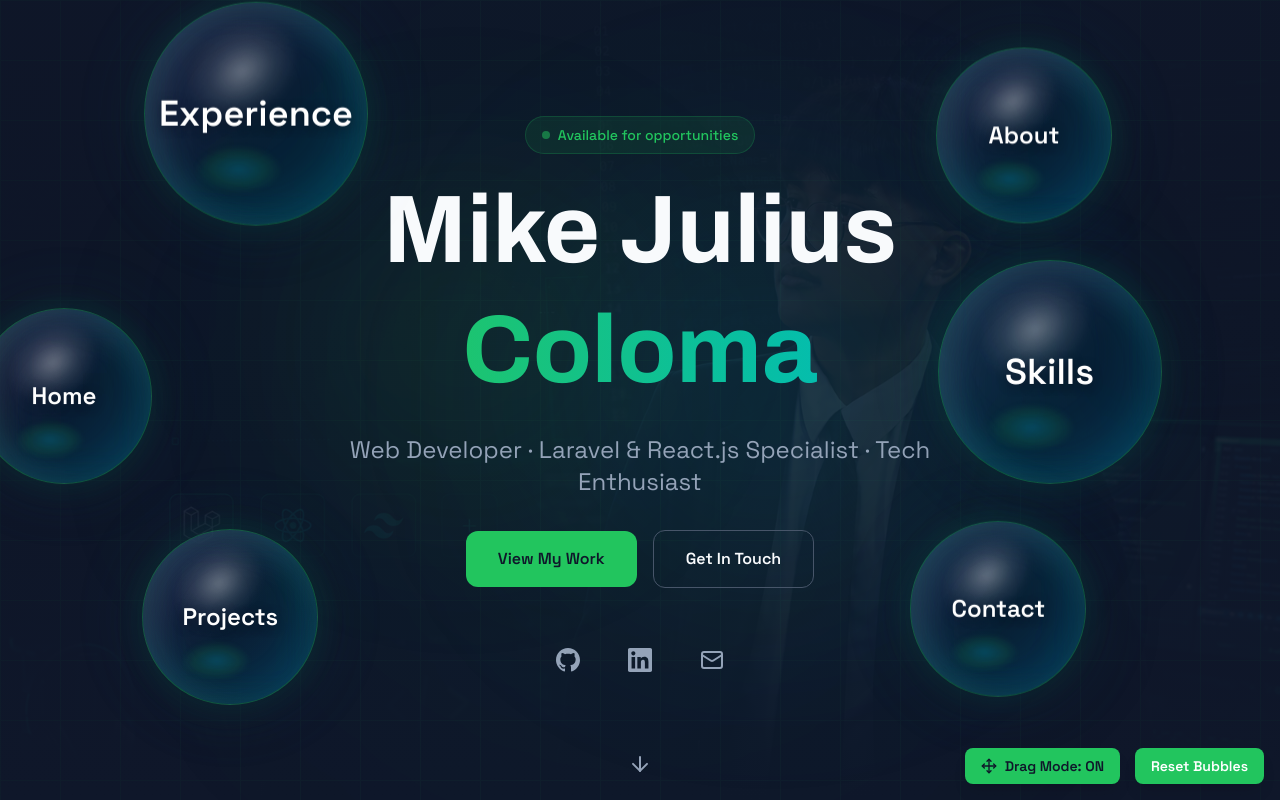
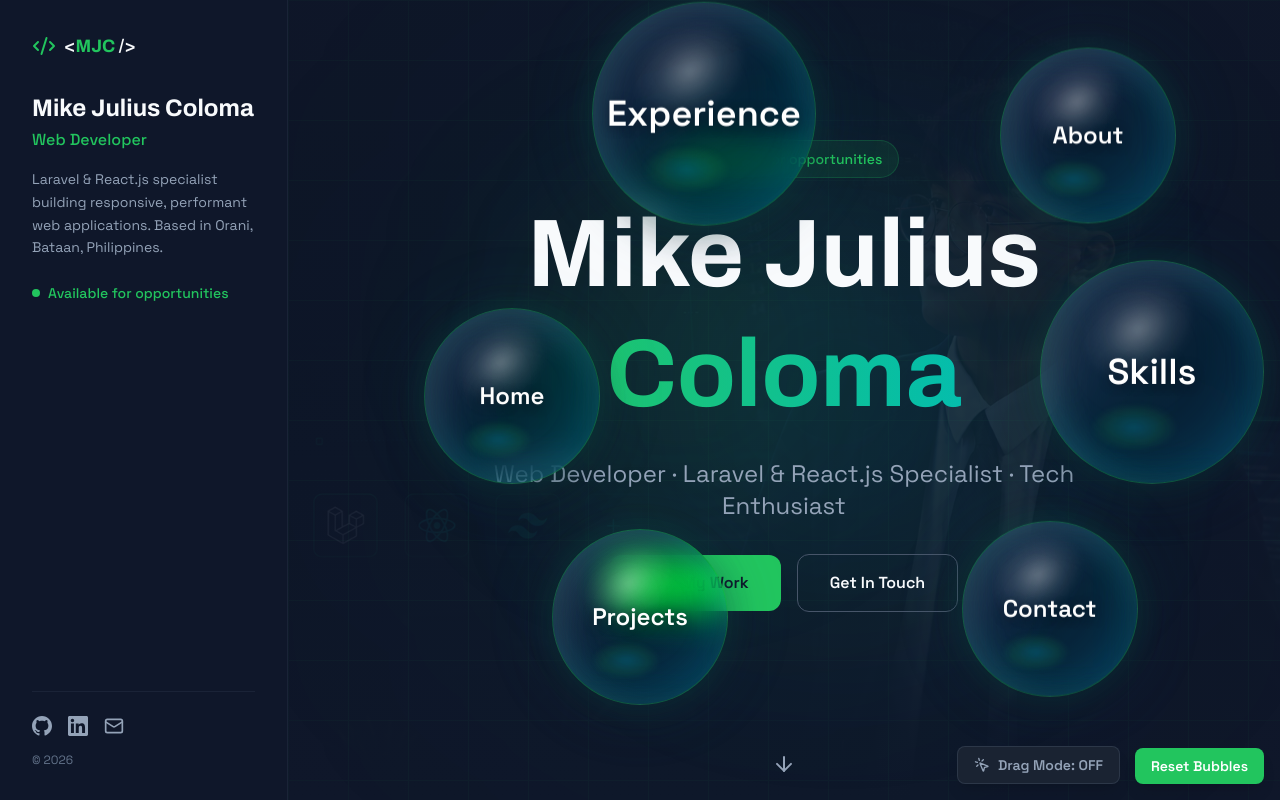
Before and after one commit to mjbkaz/portfolio, a Next.js app: page / in a window 1280 px wide. Shown: the top 800 px of the page. Built offline with nearby package versions, Linux system fonts and the light colour scheme.

Commit message:
add cursor trail

```diff
--- a/src/app/globals.css
+++ b/src/app/globals.css
@@ -388,6 +388,22 @@ body {
   }
 }
 
+/* Cursor bubble trail */
+@keyframes bubble-trail-rise {
+  0% {
+    opacity: 0.95;
+    transform: translate(-50%, -50%) scale(0.4);
+  }
+  20% {
+    opacity: 1;
+    transform: translate(calc(-50% + var(--drift-x) * 0.2), calc(-50% + var(--drift-y) * 0.2)) scale(1);
+  }
+  100% {
+    opacity: 0;
+    transform: translate(calc(-50% + var(--drift-x)), calc(-50% + var(--drift-y))) scale(1.15);
+  }
+}
+
 /* Reduced motion */
 @media (prefers-reduced-motion: reduce) {
   *, *::before, *::after {
--- a/src/app/layout.tsx
+++ b/src/app/layout.tsx
@@ -1,5 +1,6 @@
 import type { Metadata } from "next";
 import "./globals.css";
+import CursorTrail from "@/components/CursorTrail";
 
 export const metadata: Metadata = {
   title: "Mike Julius Coloma | Web Developer",
@@ -33,6 +34,7 @@ export default function RootLayout({
   return (
     <html lang="en" className="scroll-smooth">
       <body className="min-h-screen bg-[#0F172A] text-[#F8FAFC] font-sans antialiased">
+        <CursorTrail />
         {children}
       </body>
     </html>
--- a/src/app/page.tsx
+++ b/src/app/page.tsx
@@ -1,4 +1,5 @@
 import Navbar from "@/components/Navbar";
+import SideRail from "@/components/SideRail";
 import Hero from "@/components/Hero";
 import About from "@/components/About";
 import Experience from "@/components/Experience";
@@ -11,6 +12,8 @@ export default function Home() {
   return (
     <main>
       <Navbar />
+      <SideRail />
+      <div className="lg:pl-72">
         <Hero />
         <About />
         <Experience />
@@ -18,6 +21,7 @@ export default function Home() {
         <Projects />
         <Contact />
         <Footer />
+      </div>
     </main>
   );
 }
--- /dev/null
+++ b/src/components/CursorTrail.tsx
@@ -0,0 +1,92 @@
+"use client";
+
+import { useEffect, useRef, useState } from "react";
+
+interface Bubble {
+  id: number;
+  x: number;
+  y: number;
+  size: number;
+  driftX: number;
+  driftY: number;
+  hue: number;
+  born: number;
+}
+
+export default function CursorTrail() {
+  const [bubbles, setBubbles] = useState<Bubble[]>([]);
+  const idRef = useRef(0);
+  const lastRef = useRef<{ x: number; y: number } | null>(null);
+  const reducedMotion = useRef(false);
+
+  useEffect(() => {
+    const mq = window.matchMedia("(prefers-reduced-motion: reduce)");
+    reducedMotion.current = mq.matches;
+
+    const onMove = (e: PointerEvent) => {
+      if (reducedMotion.current) return;
+
+      const last = lastRef.current;
+      const dist = last
+        ? Math.hypot(e.clientX - last.x, e.clientY - last.y)
+        : Infinity;
+      lastRef.current = { x: e.clientX, y: e.clientY };
+
+      // Only spawn when the cursor is actually moving.
+      if (dist < 10) return;
+      if (Math.random() > 0.55) return;
+
+      const size = 6 + Math.random() * 14;
+      setBubbles((prev) => [
+        ...prev.slice(-45),
+        {
+          id: idRef.current++,
+          x: e.clientX,
+          y: e.clientY,
+          size,
+          driftX: (Math.random() - 0.5) * 30,
+          driftY: -20 - Math.random() * 40,
+          hue: Math.random() > 0.5 ? 160 : 190, // green ~160, cyan ~190
+          born: Date.now(),
+        },
+      ]);
+    };
+
+    window.addEventListener("pointermove", onMove);
+    return () => window.removeEventListener("pointermove", onMove);
+  }, []);
+
+  // Remove bubbles after their float animation completes.
+  useEffect(() => {
+    if (bubbles.length === 0) return;
+    const t = setTimeout(() => {
+      const cutoff = Date.now() - 1200;
+      setBubbles((prev) => prev.filter((b) => b.born > cutoff));
+    }, 200);
+    return () => clearTimeout(t);
+  }, [bubbles]);
+
+  return (
+    <div className="pointer-events-none fixed inset-0 z-[60] overflow-hidden" aria-hidden>
+      {bubbles.map((b) => (
+        <span
+          key={b.id}
+          className="bubble-trail absolute rounded-full"
+          style={{
+            width: b.size,
+            height: b.size,
+            left: b.x,
+            top: b.y,
+            border: `1px solid hsla(${b.hue}, 70%, 70%, 0.6)`,
+            background: `radial-gradient(circle at 30% 30%, rgba(255,255,255,0.35), hsla(${b.hue}, 80%, 60%, 0.15) 40%, transparent 70%)`,
+            boxShadow: `0 0 8px hsla(${b.hue}, 80%, 60%, 0.4), inset 0 0 6px hsla(${b.hue}, 80%, 70%, 0.3)`,
+            transform: "translate(-50%, -50%)",
+            animation: "bubble-trail-rise 1.2s ease-out forwards",
+            ["--drift-x" as string]: `${b.driftX}px`,
+            ["--drift-y" as string]: `${b.driftY}px`,
+          }}
+        />
+      ))}
+    </div>
+  );
+}
--- a/src/components/Hero.tsx
+++ b/src/components/Hero.tsx
@@ -116,7 +116,7 @@ export default function Hero() {
           initial={{ opacity: 0, y: 20 }}
           animate={{ opacity: 1, y: 0 }}
           transition={{ duration: 0.5, delay: 0.4 }}
-          className="flex items-center justify-center gap-6"
+          className="flex items-center justify-center gap-6 lg:hidden"
         >
           <a
             href="https://github.com/mjbkaz"
--- a/src/components/Navbar.tsx
+++ b/src/components/Navbar.tsx
@@ -18,12 +18,12 @@ const navItems = [
 ];
 
 const defaultPositions: Record<string, Position> = {
-  'Home': { x: 5, y: 50 },
-  'Experience': { x: 20, y: 15 },
-  'Projects': { x: 18, y: 78 },
-  'About': { x: 80, y: 18 },
-  'Skills': { x: 82, y: 48 },
-  'Contact': { x: 78, y: 78 }
+  'Home': { x: 40, y: 50 },
+  'Experience': { x: 55, y: 15 },
+  'Projects': { x: 50, y: 78 },
+  'About': { x: 85, y: 18 },
+  'Skills': { x: 90, y: 48 },
+  'Contact': { x: 82, y: 78 }
 };
 
 export default function Navbar() {
@@ -42,7 +42,7 @@ export default function Navbar() {
 
   const [isDragging, setIsDragging] = useState<string | null>(null);
   const [mobileOpen, setMobileOpen] = useState(false);
-  const [dragMode, setDragMode] = useState(true);
+  const [dragMode, setDragMode] = useState(false);
   const dragOffset = useRef<{ x: number; y: number } | null>(null);
 
   const handleMouseDown = (e: React.MouseEvent, label: string) => {
--- /dev/null
+++ b/src/components/SideRail.tsx
@@ -0,0 +1,84 @@
+import { Code2, Mail } from "lucide-react";
+
+function GithubIcon({ size = 20 }: { size?: number }) {
+  return (
+    <svg width={size} height={size} viewBox="0 0 24 24" fill="currentColor">
+      <path d="M12 0c-6.626 0-12 5.373-12 12 0 5.302 3.438 9.8 8.207 11.387.599.111.793-.261.793-.577v-2.234c-3.338.726-4.033-1.416-4.033-1.416-.546-1.387-1.333-1.756-1.333-1.756-1.089-.745.083-.729.083-.729 1.205.084 1.839 1.237 1.839 1.237 1.07 1.834 2.807 1.304 3.492.997.107-.775.418-1.305.762-1.604-2.665-.305-5.467-1.334-5.467-5.931 0-1.311.469-2.381 1.236-3.221-.124-.303-.535-1.524.117-3.176 0 0 1.008-.322 3.301 1.23.957-.266 1.983-.399 3.003-.404 1.02.005 2.047.138 3.006.404 2.291-1.552 3.297-1.23 3.297-1.23.653 1.653.242 2.874.118 3.176.77.84 1.235 1.911 1.235 3.221 0 4.609-2.807 5.624-5.479 5.921.43.372.823 1.102.823 2.222v3.293c0 .319.192.694.801.576 4.765-1.589 8.199-6.086 8.199-11.386 0-6.627-5.373-12-12-12z" />
+    </svg>
+  );
+}
+
+function LinkedinIcon({ size = 20 }: { size?: number }) {
+  return (
+    <svg width={size} height={size} viewBox="0 0 24 24" fill="currentColor">
+      <path d="M20.447 20.452h-3.554v-5.569c0-1.328-.027-3.037-1.852-3.037-1.853 0-2.136 1.445-2.136 2.939v5.667H9.351V9h3.414v1.561h.046c.477-.9 1.637-1.85 3.37-1.85 3.601 0 4.267 2.37 4.267 5.455v6.286zM5.337 7.433c-1.144 0-2.063-.926-2.063-2.065 0-1.138.92-2.063 2.063-2.063 1.14 0 2.064.925 2.064 2.063 0 1.139-.925 2.065-2.064 2.065zm1.782 13.019H3.555V9h3.564v11.452zM22.225 0H1.771C.792 0 0 .774 0 1.729v20.542C0 23.227.792 24 1.771 24h20.451C23.2 24 24 23.227 24 22.271V1.729C24 .774 23.2 0 22.222 0h.003z" />
+    </svg>
+  );
+}
+
+export default function SideRail() {
+  return (
+    <aside className="hidden lg:flex fixed inset-y-0 left-0 z-40 w-72 flex-col justify-between border-r border-[#475569]/20 bg-[#0F172A] p-8">
+      {/* Identity */}
+      <div>
+        <div className="flex items-center gap-2 mb-8">
+          <Code2 size={24} className="text-[#22C55E]" />
+          <span className="text-[#F8FAFC] font-heading font-bold text-lg">
+            {"<"}
+            <span className="text-[#22C55E]">MJC</span>
+            {" />"}
+          </span>
+        </div>
+
+        <h1 className="text-2xl font-heading font-bold text-[#F8FAFC]">
+          Mike Julius Coloma
+        </h1>
+        <p className="text-[#22C55E] font-medium mt-1">Web Developer</p>
+        <p className="text-[#94A3B8] text-sm mt-4 leading-relaxed">
+          Laravel &amp; React.js specialist building responsive, performant web
+          applications. Based in Orani, Bataan, Philippines.
+        </p>
+
+        {/* Availability */}
+        <div className="mt-6 flex items-center gap-2 text-[#22C55E] text-sm font-medium">
+          <span className="w-2 h-2 bg-[#22C55E] rounded-full animate-pulse" />
+          Available for opportunities
+        </div>
+      </div>
+
+      {/* Socials */}
+      <div>
+        <div className="border-t border-[#475569]/20 pt-6">
+          <div className="flex items-center gap-4">
+            <a
+              href="https://github.com/mjbkaz"
+              target="_blank"
+              rel="noopener noreferrer"
+              className="text-[#94A3B8] hover:text-[#22C55E] transition-colors"
+              aria-label="GitHub"
+            >
+              <GithubIcon size={20} />
+            </a>
+            <a
+              href="https://linkedin.com/in/mike-julius"
+              target="_blank"
+              rel="noopener noreferrer"
+              className="text-[#94A3B8] hover:text-[#22C55E] transition-colors"
+              aria-label="LinkedIn"
+            >
+              <LinkedinIcon size={20} />
+            </a>
+            <a
+              href="mailto:mjbcoloma@gmail.com"
+              className="text-[#94A3B8] hover:text-[#22C55E] transition-colors"
+              aria-label="Email"
+            >
+              <Mail size={20} />
+            </a>
+          </div>
+          <p className="text-xs text-[#64748B] mt-4">&copy; {new Date().getFullYear()}</p>
+        </div>
+      </div>
+    </aside>
+  );
+}
```
Lines whose indentation alone changed are shown as unchanged.
